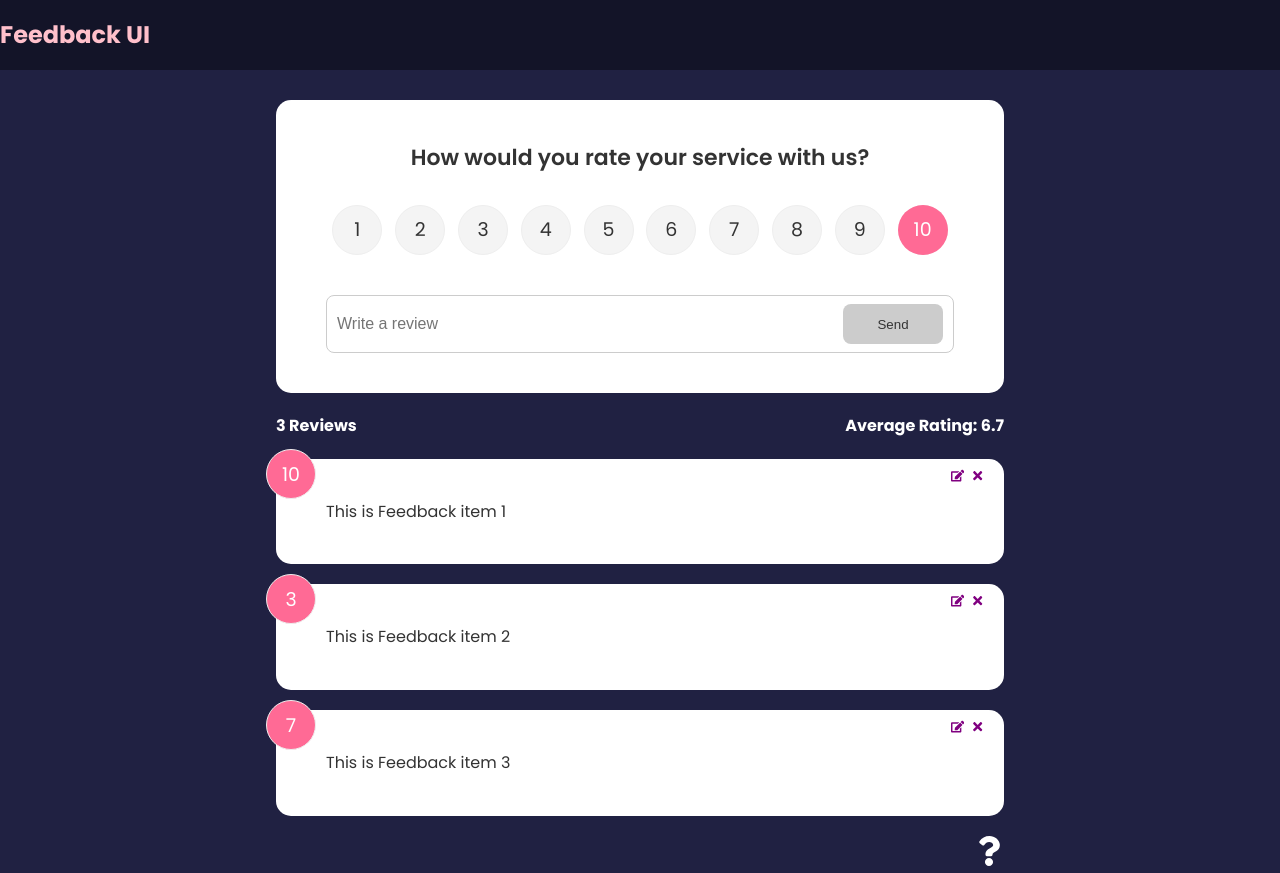
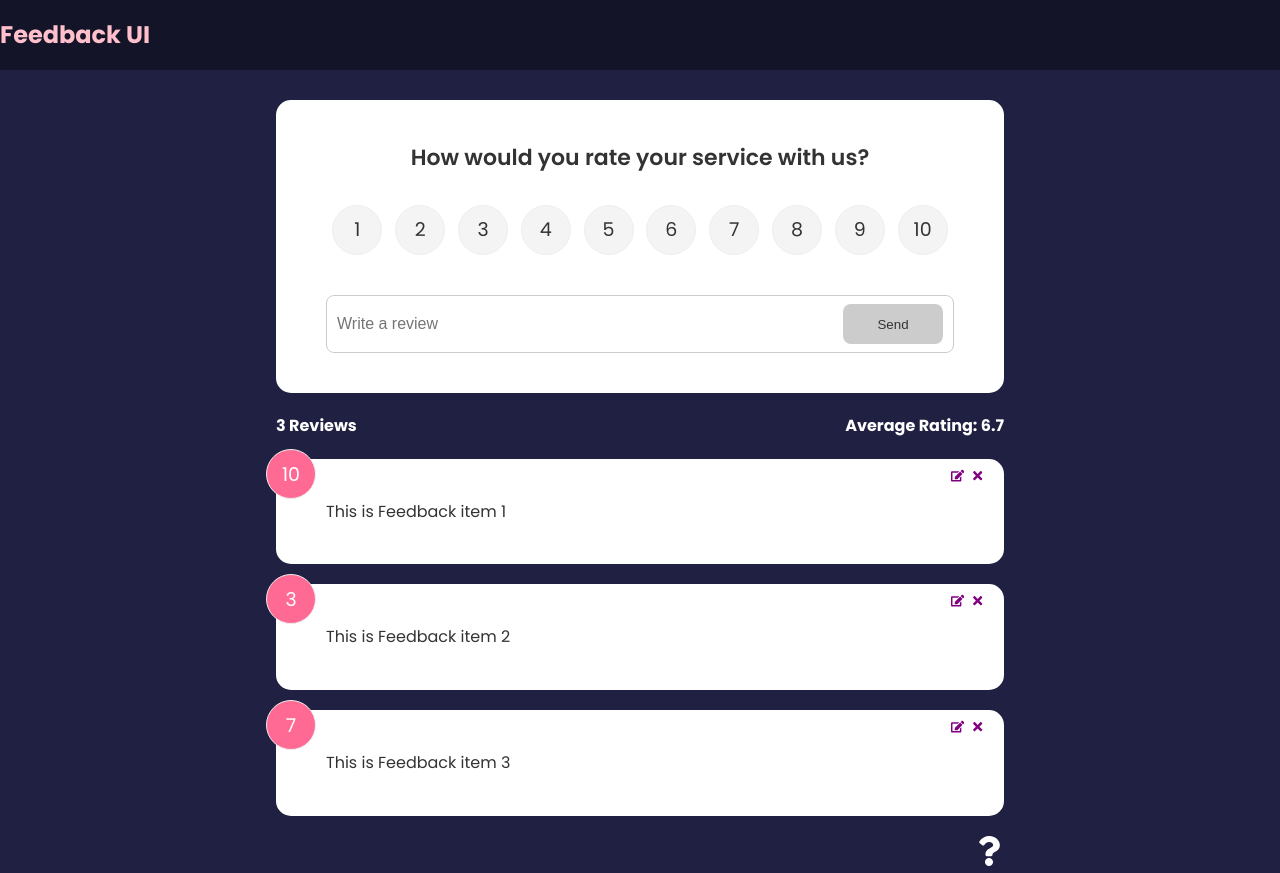
Before and after one commit to Fjguido/react-excercises, a React (Create React App) app in the folder reactpractice/: page / in a window 1280 px wide. Built offline with nearby package versions, Linux system fonts and the light colour scheme.

Commit message:
added useEffect for edit btn

```diff
--- a/reactpractice/src/components/FeedbackForm.jsx
+++ b/reactpractice/src/components/FeedbackForm.jsx
@@ -1,4 +1,4 @@
-import {useState, useContext} from 'react'
+import {useState, useContext, useEffect} from 'react'
 import Card from './shared/Card'
 import Button from './shared/Button'
 import RatingSelect from './RatingSelect'
@@ -10,7 +10,17 @@
 const [btnDisabled, setbtnDisabled] = useState(true)
 const [message, setMessage] = useState('')
 
-const {addFeedback} = useContext(FeedbackContext)
+const {addFeedback, feedbackEdit} = useContext(FeedbackContext)
+
+useEffect(() => {
+  if (feedbackEdit.edit === true) {
+    setbtnDisabled(false)
+    setText(feedbackEdit.item.text)
+    setRating(feedbackEdit.item.rating)
+  }
+}, [feedbackEdit])
+// want to add feedbackEdit in brackets so it works whatever you assign
+// the useEffect to do
 
 
 const handleTextChange = (e) => {
--- a/reactpractice/src/components/RatingSelect.jsx
+++ b/reactpractice/src/components/RatingSelect.jsx
@@ -1,7 +1,16 @@
-import { useState } from 'react'
+import { useState, useContext, useEffect } from 'react'
+import FeedbackContext from '../context/FeedbackContext'
+
 
 function RatingSelect({ select }) {
   const [selected, setSelected] = useState(10)
+
+  const {feedbackEdit} = useContext(FeedbackContext)
+
+  useEffect(() => {
+
+    setSelected(feedbackEdit.item.rating)
+  },[feedbackEdit])
 
   const handleChange = (e) => {
     setSelected(+e.currentTarget.value)
--- a/reactpractice/src/context/FeedbackContext.jsx
+++ b/reactpractice/src/context/FeedbackContext.jsx
@@ -28,6 +28,7 @@
     item: {},
     edit: false
 })
+// added boolean to know if it is edited or not
 
 //delete feedback
 const deleteFeedback = (id) => {
@@ -58,6 +59,7 @@
         deleteFeedback,
         addFeedback,
         editFeedback,
+        feedbackEdit,
 
     }}>
 
```
